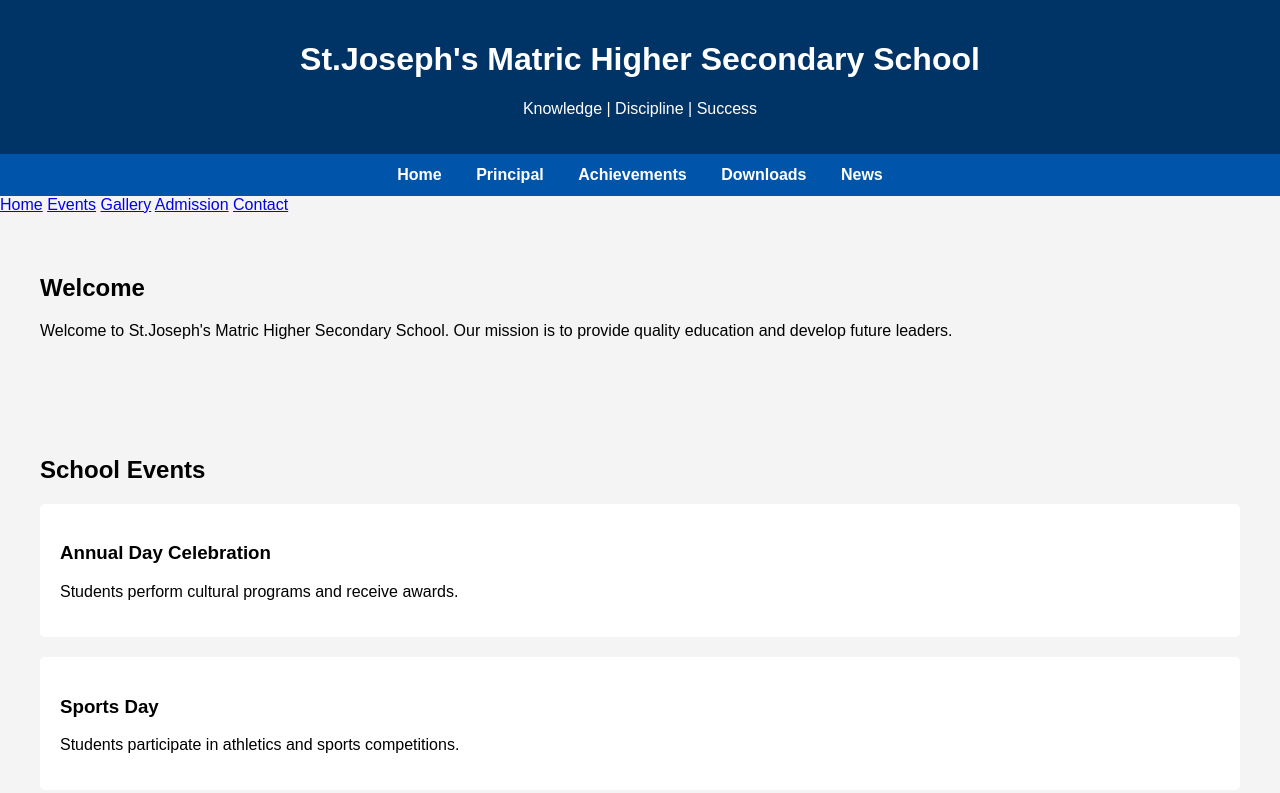
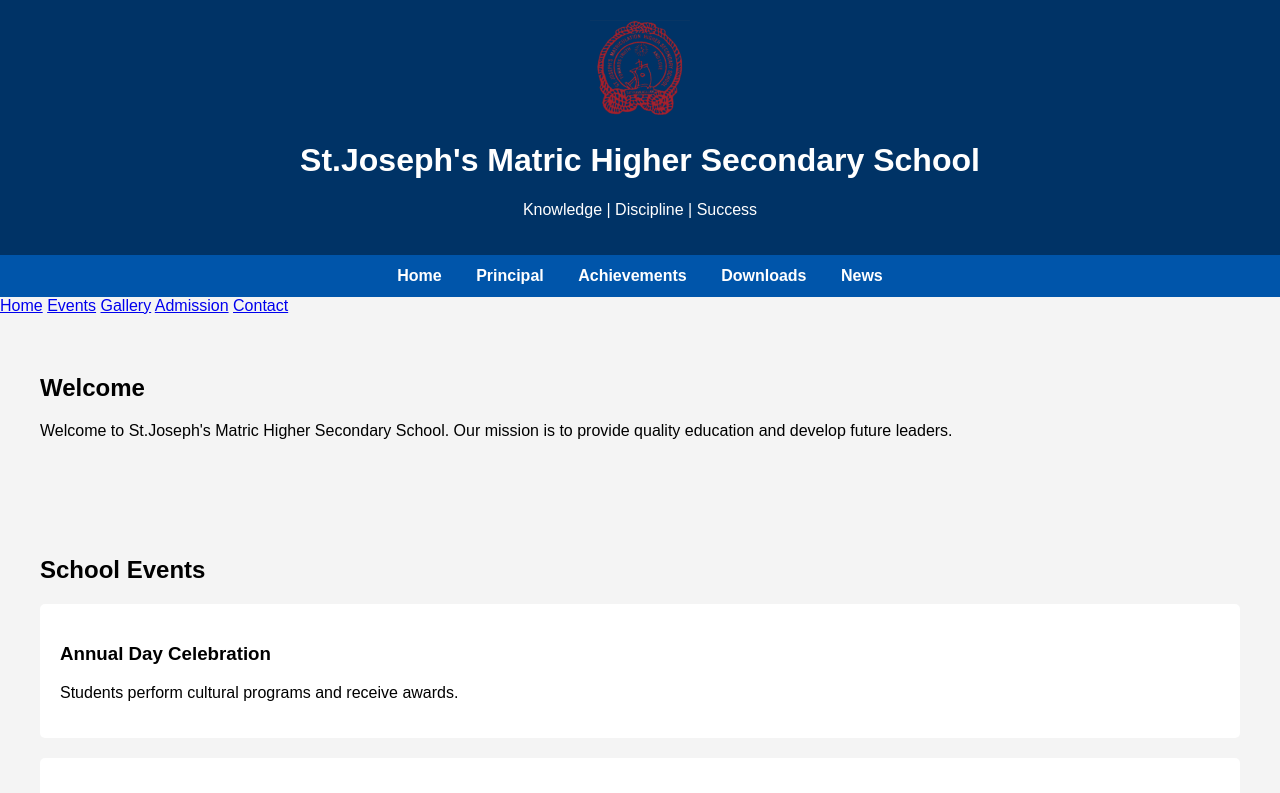
Before and after one commit to clementarputharaj1997/username.github.io, a plain HTML site: page index.html in a window 1280 px wide. Shown: the top 793 px of the page. Drawn offline with Linux system fonts and the light colour scheme.

Commit message:
Update index.html

```diff
--- a/index.html
+++ b/index.html
@@ -86,6 +86,7 @@
 <body>
 
 <header>
+  <img src="logo.png" width="100">
 <h1>St.Joseph's Matric Higher Secondary School</h1>
 <p>Knowledge | Discipline | Success</p>
 </header>
```
